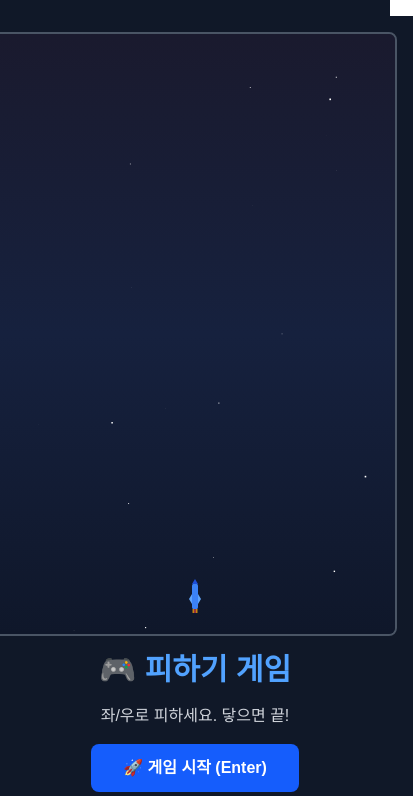
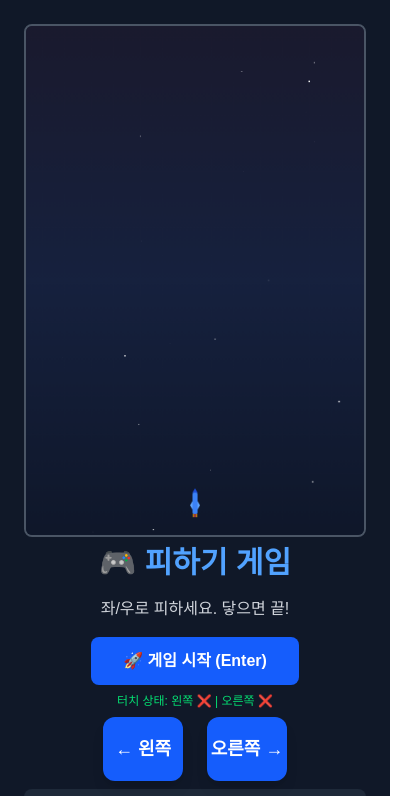
Before and after one commit to ThinKim90/dodge-game, a Next.js app: page / in a window 390 px wide. Shown: the top 796 px of the page, 413 px wide, since content can reach past the window. Built offline with nearby package versions, Linux system fonts and the light colour scheme.

Commit message:
모바일 UI 최적화 - 게임 바로 아래 컨트롤 버튼 고정, 반응형 레이아웃 개선

```diff
--- a/src/components/DodgeGame.tsx
+++ b/src/components/DodgeGame.tsx
@@ -467,15 +467,21 @@ const DodgeGame = () => {
   }, [gameState, render])
 
   return (
-    <main className="min-h-screen bg-gray-900 flex items-center justify-center p-4">
-      <div className="flex flex-col lg:flex-row items-start space-y-6 lg:space-y-0 lg:space-x-8">
+    <main className="min-h-screen bg-gray-900 flex items-center justify-center p-2 md:p-4">
+      <div className="flex flex-col lg:flex-row items-start space-y-4 lg:space-y-0 lg:space-x-8 w-full max-w-7xl">
         {/* 게임 영역 */}
-        <div className="flex flex-col items-center space-y-4">
+        <div className="flex flex-col items-center space-y-2 md:space-y-4 w-full lg:w-auto">
           <canvas
             ref={canvasRef}
             width={GAME_CONFIG.CANVAS_WIDTH}
             height={GAME_CONFIG.CANVAS_HEIGHT}
-            className="border-2 border-gray-600 bg-gray-800 rounded-lg"
+            className="border-2 border-gray-600 bg-gray-800 rounded-lg max-w-full"
+            style={{
+              width: '100%',
+              maxWidth: `${GAME_CONFIG.CANVAS_WIDTH}px`,
+              height: 'auto',
+              aspectRatio: `${GAME_CONFIG.CANVAS_WIDTH}/${GAME_CONFIG.CANVAS_HEIGHT}`
+            }}
           />
 
           {/* 게임 정보 */}
@@ -527,17 +533,15 @@ const DodgeGame = () => {
             </div>
           )}
 
-          {/* 모바일 컨트롤 */}
-          <div className="text-center text-gray-400 text-sm bg-gray-800 rounded-lg p-3">
-            <p className="mb-2">🖥️ 데스크톱: ← → 키로 이동 | 📱 모바일: 화면 드래그</p>
-
+          {/* 모바일 터치 컨트롤 - 게임 바로 아래 고정 */}
+          <div className="w-full md:hidden">
             {/* 터치 디버그 정보 */}
-            <div className="text-xs text-green-400 mb-2 md:hidden">
+            <div className="text-xs text-green-400 mb-2 text-center">
               터치 상태: 왼쪽 {touchDebug.left ? '✅' : '❌'} | 오른쪽 {touchDebug.right ? '✅' : '❌'}
             </div>
 
             {/* 모바일 터치 버튼 */}
-            <div className="flex justify-center space-x-4 mt-3 md:hidden">
+            <div className="flex justify-center space-x-6 mb-2">
               <button
                 onTouchStart={(e) => {
                   e.preventDefault()
@@ -553,7 +557,7 @@ const DodgeGame = () => {
                 onMouseUp={() => {
                   touchRef.current.isMovingLeft = false
                 }}
-                className="px-6 py-3 bg-blue-600 text-white rounded-lg font-bold text-xl select-none active:bg-blue-700 touch-manipulation"
+                className="w-20 h-16 bg-blue-600 text-white rounded-xl font-bold text-lg select-none active:bg-blue-700 touch-manipulation shadow-lg"
                 style={{ userSelect: 'none', WebkitUserSelect: 'none' }}
               >
                 ← 왼쪽
@@ -573,17 +577,27 @@ const DodgeGame = () => {
                 onMouseUp={() => {
                   touchRef.current.isMovingRight = false
                 }}
-                className="px-6 py-3 bg-blue-600 text-white rounded-lg font-bold text-xl select-none active:bg-blue-700 touch-manipulation"
+                className="w-20 h-16 bg-blue-600 text-white rounded-xl font-bold text-lg select-none active:bg-blue-700 touch-manipulation shadow-lg"
                 style={{ userSelect: 'none', WebkitUserSelect: 'none' }}
               >
                 오른쪽 →
               </button>
             </div>
+
+            {/* 모바일 조작 가이드 */}
+            <div className="text-center text-gray-400 text-xs bg-gray-800 rounded-lg p-2">
+              📱 화면 드래그 또는 버튼 터치로 이동
+            </div>
+          </div>
+
+          {/* 데스크톱 컨트롤 가이드 */}
+          <div className="hidden md:block text-center text-gray-400 text-sm bg-gray-800 rounded-lg p-3">
+            🖥️ ← → 키로 이동 | Enter: 시작/재시작
           </div>
         </div>
 
         {/* 리더보드 */}
-        <div className="w-full lg:w-auto">
+        <div className="w-full lg:w-auto mt-4 lg:mt-0">
           <LeaderBoard key={leaderBoardKey} />
         </div>
       </div>
```
